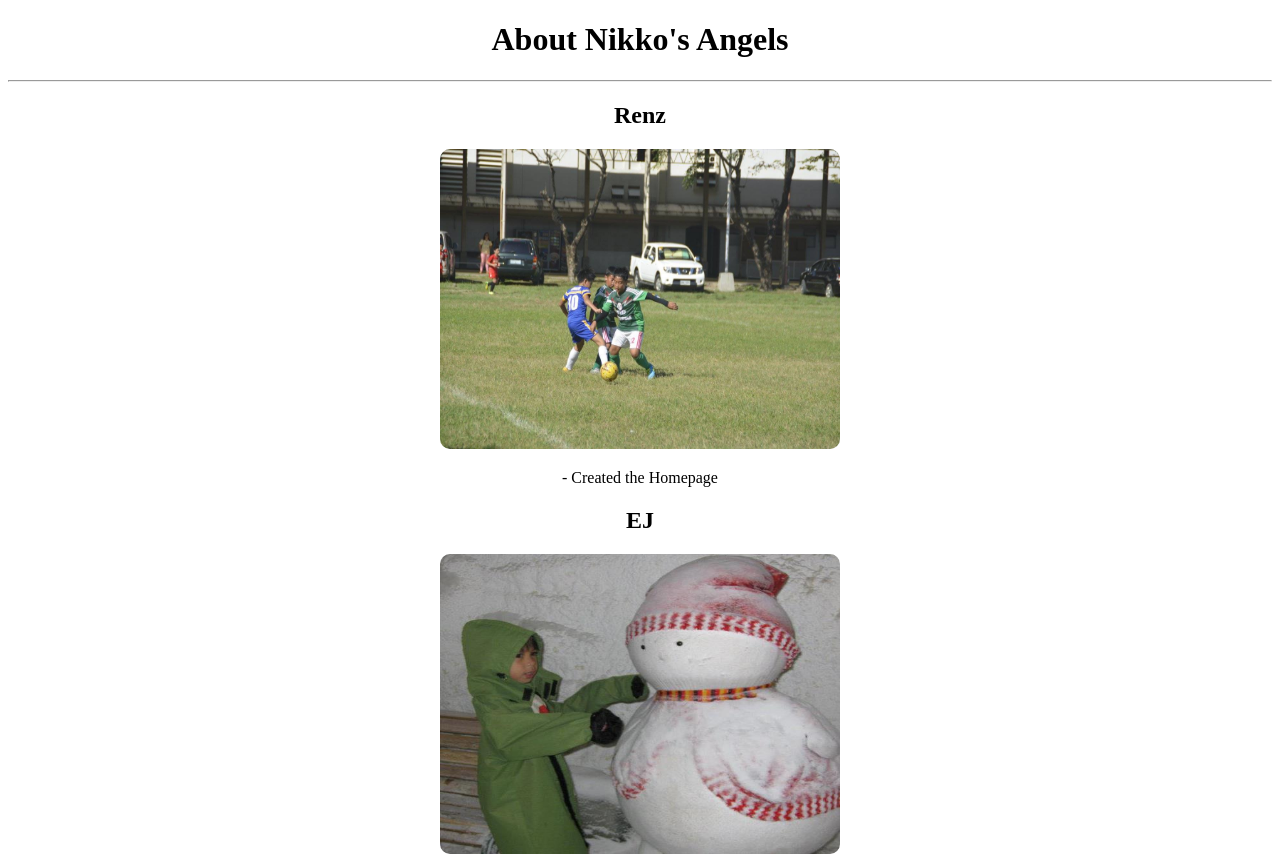
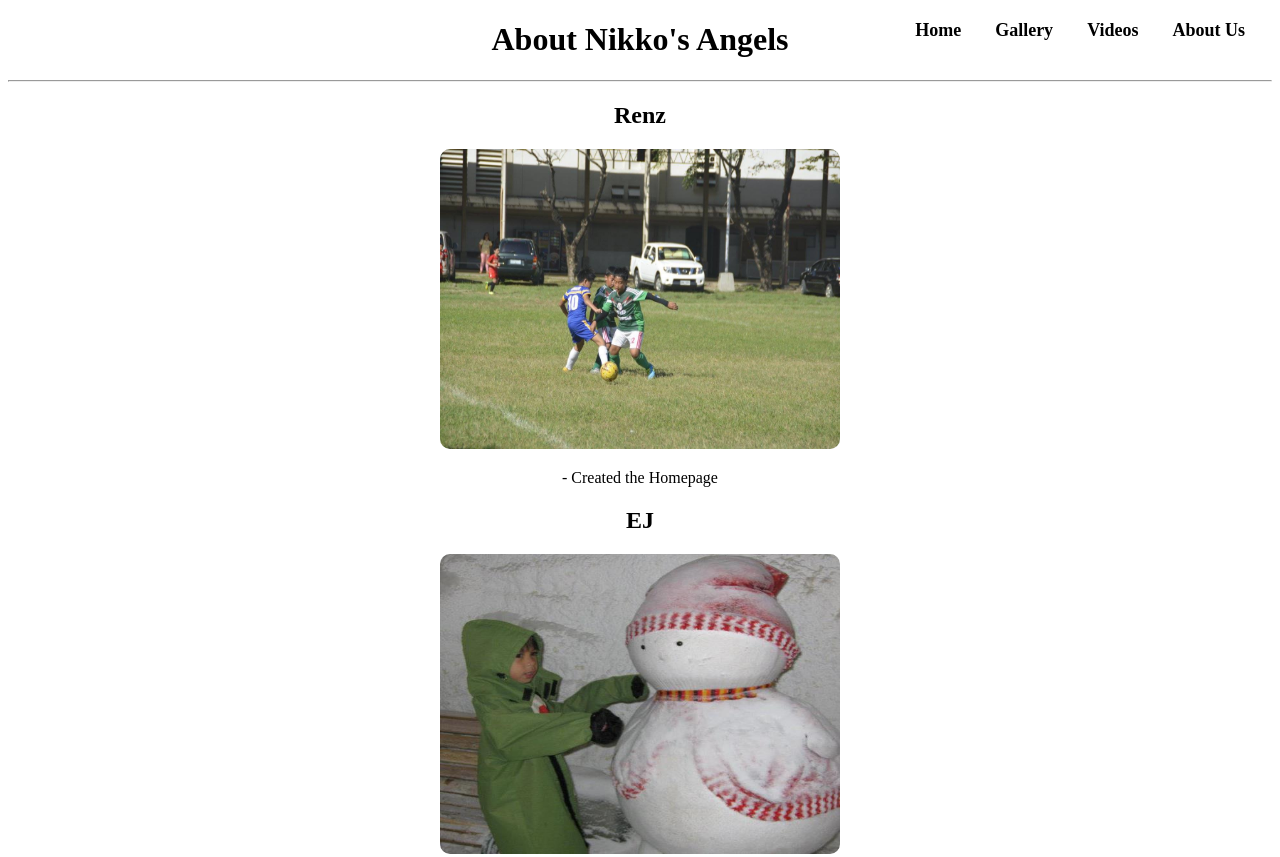
Before and after one commit to renzoupv/CMSC-126-LABS, a plain HTML site: page about.html in a window 1280 px wide. Shown: the top 857 px of the page. Drawn offline with Linux system fonts and the light colour scheme.

Commit message:
Renamed aboutUs.html to about.html

```diff
--- a/aboutUs.html
+++ b/about.html
@@ -12,10 +12,32 @@
                 border-radius: 10px;
         }
 
+        .navbar {
+                position: absolute;
+                top: 10px;
+                right: 20px;
+                background: none;
+            }
+
+        .navbar a {
+                text-decoration: none;
+                color: black;
+                font-size: 18px;
+                font-weight: bold;
+                padding: 10px 15px;
+                display: inline-block;
+        }
     </style>
     </head>
 
     <body>
+        <nav class="navbar">
+            <a href="homepage.html">Home</a>
+            <a href="gallery.html">Gallery</a>
+            <a href="video.html">Videos</a>
+            <a href="about.html">About Us</a>
+        </nav>
+
         <h1>About Nikko's Angels</h1>
         <hr>
         <h2> Renz </h2>
```
